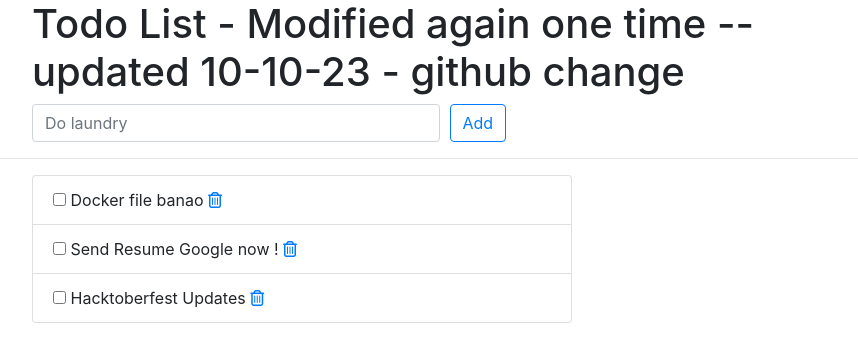
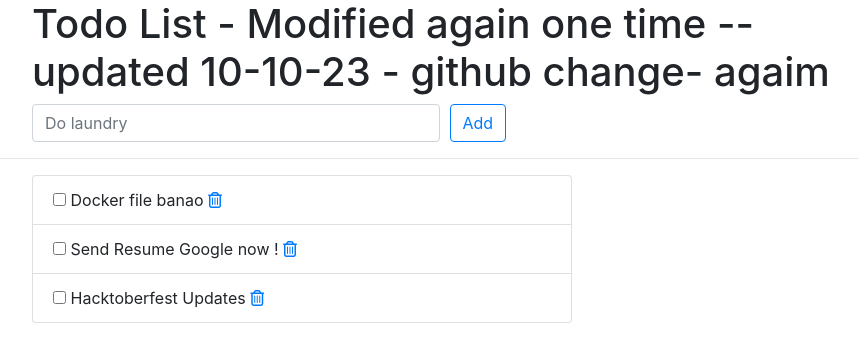
Before and after one commit to shubhamgithub06/Django-todo-cicd, a Django app: page /todos/ in a window 1280 px wide. Shown: the top 362 px of the page, without its empty margins (243-1101 px from the left). Run offline with Django 3.2, Linux system fonts and the light colour scheme; data comes from the database, SQL or seed files in the repository; some libraries are stand-ins or nearby versions.

Commit message:
Update index.html
commit 2

```diff
--- a/todos/templates/todos/index.html
+++ b/todos/templates/todos/index.html
@@ -12,7 +12,7 @@
     <div class="offset-md-2 col-lg-9">
       <div class="page-header">
         <h1>
-          Todo List - Modified again one time -- updated 10-10-23 - github change
+          Todo List - Modified again one time -- updated 10-10-23 - github change- agaim
         </h1>
       </div>
     </div>
```
